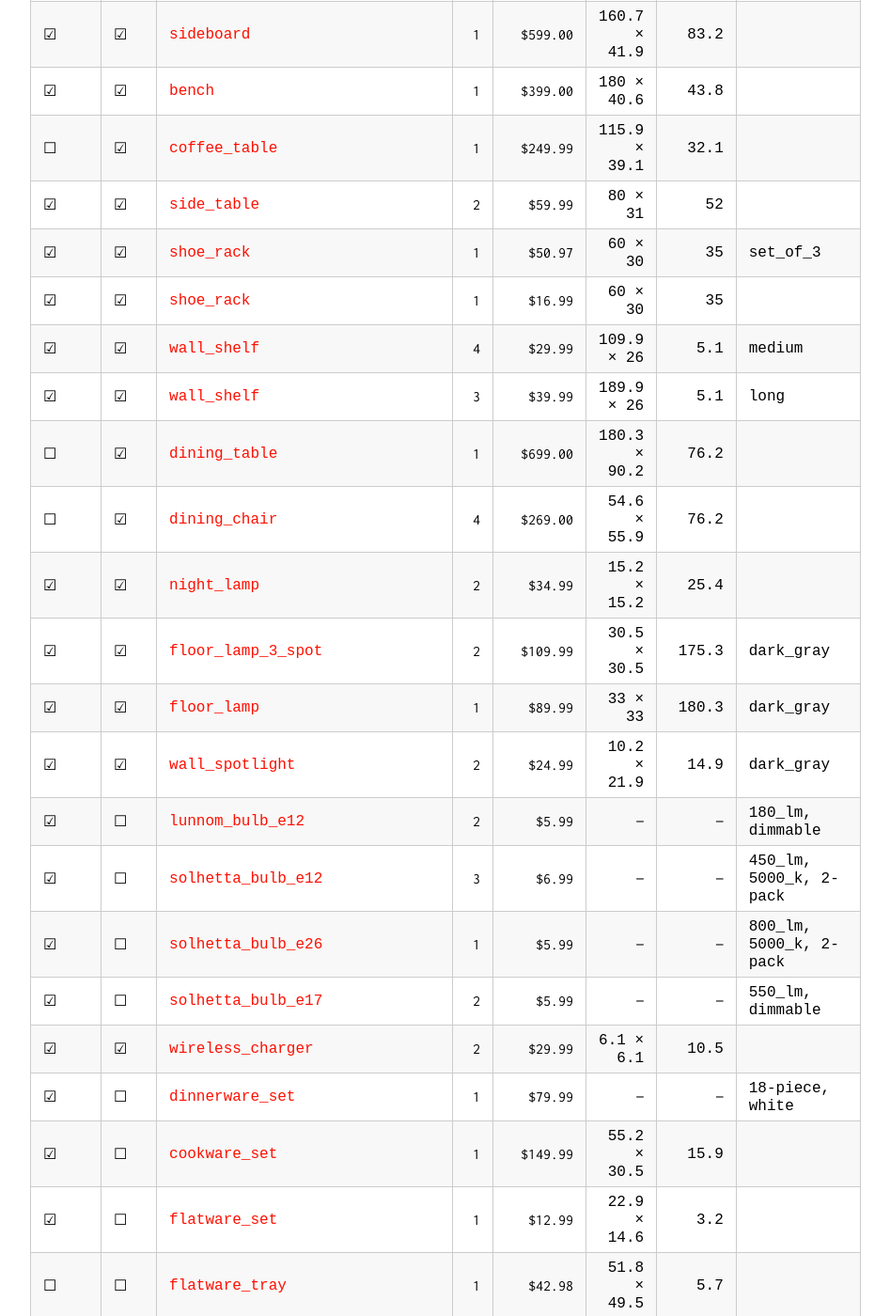
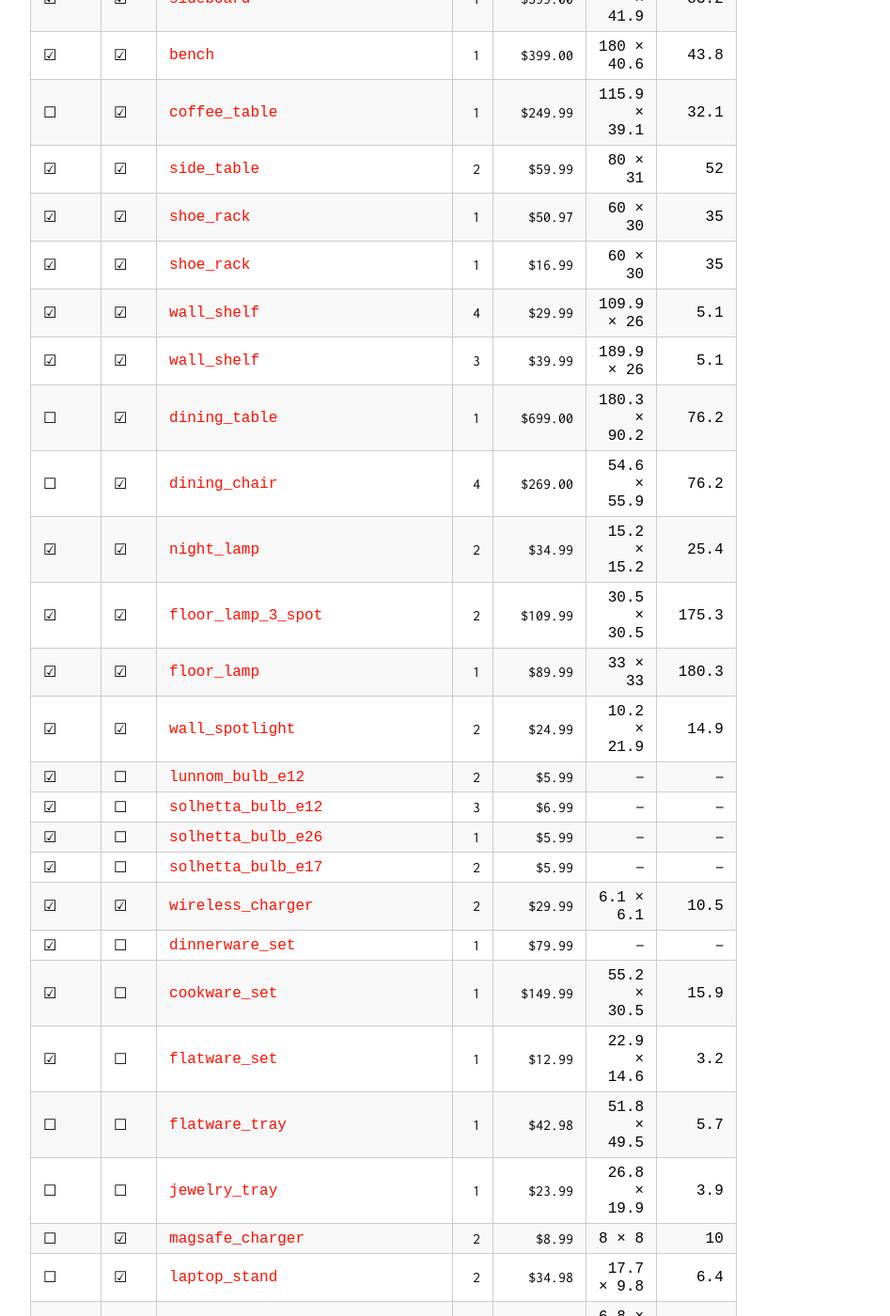
Before and after one commit to caporali/caporali.github.io, a Jekyll site: the page built from files/apt/markdown/furniture.md, in a window 1280 px wide and 1400 px high, scrolled down 1352 px. Shown: the whole window at 94% size, without its empty margins (258-1205 px from the left). Built offline with Jekyll 4.4.1, drawn with Linux system fonts in a browser that asks for light colours; our own code applies the rules of GitHub Pages for plain Markdown files; some of the changed text lies outside the part shown.

Commit message:
variant removed

```diff
--- a/files/apt/markdown/furniture.md
+++ b/files/apt/markdown/furniture.md
@@ -1,56 +1,56 @@
 # furniture
 
-| bought | plan | item | n. | price | `width × depth`  (`cm`) | `height` (`cm`) | variant |
-| --- | --- | --- | ---: | ---: | ---: | ---: | --- |
-| ☑ | ☑ | [`bed`](https://www.ikea.com/us/en/p/malm-high-bed-frame-2-storage-boxes-white-loenset-s69176068/) | 1 | $579.00 | `208.9 × 211.1` | `100` | `king` |
-| ☑ | ☐ | [`mattress`](https://www.ikea.com/us/en/p/valevag-pocket-spring-mattress-medium-firm-white-40511853/) | 1 | $499.00 | `193 × 201.9` | `24.1` | `king` |
-| ☑ | ☐ | [`mattress_protector`](https://www.ikea.com/us/en/p/grusnarv-waterproof-mattress-protector-20522145/) | 2 | $29.99 | `193 × 203.2` | — | `king` |
-| ☑ | ☐ | [`bath_sheet`](https://www.ikea.com/us/en/p/brokglim-bath-sheet-white-60612035/) | 2 | $24.99 | `99.1 × 149.9` | — | `white` |
-| ☐ | ☐ | [`classic_percale_fitted_sheet`](https://www.brooklinen.com/products/classic-fitted-sheets) | 2 | $69 | — | — | |
-| ☐ | ☐ | [`classic_percale_pillowcase_set`](https://www.brooklinen.com/products/classic-pillowcases) | 4 | $69 | — | — | |
-| ☐ | ☐ | [`classic_percale_duvet_cover`](https://www.brooklinen.com/products/classic-duvet-cover) | 2 | $169 | — | — | |
-| ☐ | ☐ | [`down_alternative_comforter`](https://www.brooklinen.com/products/down-alternative-comforter) | 1 | $169 | — | — | |
-| ☐ | ☐ | [`down_alternative_pillow`](https://www.brooklinen.com/products/down-alternative-pillow) | 4 | $59 | — | — | |
-| ☑ | ☐ | [`drawer_pack`](https://www.ikea.com/us/en/p/malm-underbed-storage-box-for-high-bed-white-20252723/) | 1 | $100.00 | `101.9 × 61.9` | `28.9` | |
-| ☑ | ☐ | [`skubb_box_set`](https://www.ikea.com/us/en/p/skubb-box-set-of-3-white-80596497/) | 4 | $7.99 | `19.7 × 38.1` | `12.1` | `set_of_3` |
-| ☑ | ☐ | [`hanger`](https://www.ikea.com/us/en/p/bumerang-hanger-natural-30238543/) | 4 | $7.99 | — | — | `BUMERANG, natural, 8-pack` |
-| ☑ | ☑ | [`dresser`](https://www.ikea.com/us/en/p/storklinta-6-drawer-dresser-white-anchor-unlock-function-60561248/) | 1 | $249.99 | `140 × 47.9` | `74.9` | `white` |
-| ☑ | ☑ | [`nightstand`](https://www.ikea.com/us/en/p/eket-wall-mounted-shelving-unit-white-s39285808/) | 2 | $30.00 | `34.9 × 25.1` | `34.9` | |
-| ☑ | ☑ | [`desk`](https://www.ikea.com/us/en/p/mittzon-desk-sit-stand-electric-white-s29528572/) | 2 | $579.99 | `140 × 80` | `61.9–126` | `big` |
-| ☐ | ☑ | [`desk_chair`](https://www.branchfurniture.com/products/ergonomic-chair) | 2 | $369.00 | `70.1 × 70.1` | `96.5–106.7` | |
-| ☑ | ☐ | [`power_strip`](https://www.ikea.com/us/en/p/koppla-5-outlet-power-strip-2-usb-ports-white-10280825/) | 2 | $34.99 | `30.5 × 5.1` | — | |
-| ☐ | ☑ | [`sofa`](https://www.ikea.com/us/en/p/uppakra-sectional-3-seat-with-chaise-left-johanneshov-dark-gray-s39619944/) | 1 | $1,940.00 | `249.9 × 180` | `94.9` | `left_chaise`|
-| ☐ | ☑ | [`sofa_stool`](https://www.ikea.com/us/en/p/uppakra-ottoman-johanneshov-dark-gray-s59619373/) | 1 | $369.00 | `126 × 77.2` | `46` | |
-| ☑ | ☑ | [`armrest_tray`](https://www.ikea.com/us/en/p/roedeby-armrest-tray-bamboo-40417577/) | 2 | $19.99 | `65.1 × 37.1` | — | |
-| ☑ | ☑ | [`tv_unit`](https://www.ikea.com/us/en/p/stockholm-2025-tv-unit-with-sliding-doors-oak-veneer-90586638/) | 1 | $499.99 | `178.8 × 41.9` | `56.2` | |
-| ☑ | ☑ | [`sideboard`](https://www.ikea.com/us/en/p/stockholm-2025-sideboard-oak-veneer-10586604/) | 1 | $599.00 | `160.7 × 41.9` | `83.2` | |
-| ☑ | ☑ | [`bench`](https://www.ikea.com/us/en/p/stockholm-2025-shelving-unit-bench-oak-veneer-90586515/) | 1 | $399.00 | `180 × 40.6` | `43.8` | |
-| ☐ | ☑ | [`coffee_table`](https://www.ikea.com/us/en/p/guttane-coffee-table-oak-10587712/) | 1 | $249.99 | `115.9 × 39.1` | `32.1` | |
-| ☑ | ☑ | [`side_table`](https://www.ikea.com/us/en/p/holmerud-side-table-oak-effect-40541421/) | 2 | $59.99 | `80 × 31` | `52` | |
-| ☑ | ☑ | [`shoe_rack`](https://www.ikea.com/us/en/p/vasskaer-hallway-furniture-set-of-3-bamboo-s29614904/) | 1 | $50.97 | `60 × 30` | `35` | `set_of_3` |
-| ☑ | ☑ | [`shoe_rack`](https://www.ikea.com/us/en/p/vasskaer-shoe-rack-bamboo-80624645/) | 1 | $16.99 | `60 × 30` | `35` | |
-| ☑ | ☑ | [`wall_shelf`](https://www.ikea.com/us/en/p/lack-wall-shelf-white-90282180/) | 4 | $29.99 | `109.9 × 26` | `5.1` | `medium` |
-| ☑ | ☑ | [`wall_shelf`](https://www.ikea.com/us/en/p/lack-wall-shelf-white-50282182/) | 3 | $39.99 | `189.9 × 26` | `5.1` | `long` |
-| ☐ | ☑ | [`dining_table`](https://www.article.com/product/24725/emmer-71-glass-dining-table-oak) | 1 | $699.00 | `180.3 × 90.2` | `76.2` | |
-| ☐ | ☑ | [`dining_chair`](https://www.article.com/product/19215/fonra-dining-chair-oak-and-santolina-gray) | 4 | $269.00 | `54.6 × 55.9` | `76.2` | |
-| ☑ | ☑ | [`night_lamp`](https://www.ikea.com/us/en/p/taernaby-table-lamp-dimmable-beige-10508079/) | 2 | $34.99 | `15.2 × 15.2` | `25.4` | |
-| ☑ | ☑ | [`floor_lamp_3_spot`](https://www.ikea.com/us/en/p/hektar-floor-lamp-with-3-spotlights-dark-gray-40393618/) | 2 | $109.99 | `30.5 × 30.5` | `175.3` | `dark_gray` |
-| ☑ | ☑ | [`floor_lamp`](https://www.ikea.com/us/en/p/hektar-floor-lamp-dark-gray-70216544/) | 1 | $89.99 | `33 × 33` | `180.3` | `dark_gray` |
-| ☑ | ☑ | [`wall_spotlight`](https://www.ikea.com/us/en/p/hektar-wall-clamp-spotlight-dark-gray-50216540/) | 2 | $24.99 | `10.2 × 21.9` | `14.9` | `dark_gray` |
-| ☑ | ☐ | [`lunnom_bulb_e12`](https://www.ikea.com/us/en/p/lunnom-led-bulb-e12-180-lumen-dimmable-chandelier-brown-clear-glass-80539261/) | 2 | $5.99 | — | — | `180_lm, dimmable` |
-| ☑ | ☐ | [`solhetta_bulb_e12`](https://www.ikea.com/us/en/p/solhetta-led-bulb-e12-450-lumen-globe-opal-00591494/) | 3 | $6.99 | — | — | `450_lm, 5000_k, 2-pack` |
-| ☑ | ☐ | [`solhetta_bulb_e26`](https://www.ikea.com/us/en/p/solhetta-led-bulb-e26-800-lumen-globe-opal-10591506/) | 1 | $5.99 | — | — | `800_lm, 5000_k, 2-pack` |
-| ☑ | ☐ | [`solhetta_bulb_e17`](https://www.ikea.com/us/en/p/solhetta-led-bulb-e17-reflector-r14-550-lm-dimmable-00550511/) | 2 | $5.99 | — | — | `550_lm, dimmable` |
-| ☑ | ☑ | [`wireless_charger`](https://www.ikea.com/us/en/p/vaestmaerke-wireless-charging-stand-50618429/) | 2 | $29.99 | `6.1 × 6.1` | `10.5` | |
-| ☑ | ☐ | [`dinnerware_set`](https://www.ikea.com/us/en/p/ikea-365-18-piece-dinnerware-set-white-30621362/) | 1 | $79.99 | — | — | `18-piece, white` |
-| ☑ | ☐ | [`cookware_set`](https://www.ikea.com/us/en/p/hemkomst-7-piece-cookware-set-stainless-steel-50577018/) | 1 | $149.99 | `55.2 × 30.5` | `15.9` | |
-| ☑ | ☐ | [`flatware_set`](https://www.ikea.com/us/en/p/foernuft-20-piece-flatware-set-stainless-steel-90043076/) | 1 | $12.99 | `22.9 × 14.6` | `3.2` | |
-| ☐ | ☐ | [`flatware_tray`](https://www.ikea.com/us/en/p/uppdatera-flatware-tray-tray-with-knife-rack-anthracite-light-bamboo-s39611801/) | 1 | $42.98 | `51.8 × 49.5` | `5.7` | |
-| ☐ | ☐ | [`jewelry_tray`](https://www.amazon.com/hz/wishlist/ls/35M83Y4OHBP84/ref=nav_wishlist_lists_1) | 1 | $23.99 | `26.8 × 19.9` | `3.9` | |
-| ☐ | ☑ | [`magsafe_charger`](https://www.amazon.com/hz/wishlist/ls/35M83Y4OHBP84/ref=nav_wishlist_lists_1) | 2 | $8.99 | `8 × 8` | `10` |  |
-| ☐ | ☑ | [`laptop_stand`](https://www.amazon.com/hz/wishlist/ls/35M83Y4OHBP84/ref=nav_wishlist_lists_1) | 2 | $34.98 | `17.7 × 9.8` | `6.4` | |
-| ☐ | ☑ | [`mouse`](https://www.amazon.com/hz/wishlist/ls/35M83Y4OHBP84/ref=nav_wishlist_lists_1) | 1 | $21.49 | `6.8 × 10.5` | `3.8` | |
-| ☐ | ☑ | [`mouse_pad`](https://www.amazon.com/hz/wishlist/ls/35M83Y4OHBP84/ref=nav_wishlist_lists_1) | 2 | $12.99 | `80 × 29.7` | `0.3` | |
+| bought | plan | item | n. | price | `width × depth`  (`cm`) | `height` (`cm`) |
+| --- | --- | --- | ---: | ---: | ---: | ---: |
+| ☑ | ☑ | [`bed`](https://www.ikea.com/us/en/p/malm-high-bed-frame-2-storage-boxes-white-loenset-s69176068/) | 1 | $579.00 | `208.9 × 211.1` | `100` |
+| ☑ | ☐ | [`mattress`](https://www.ikea.com/us/en/p/valevag-pocket-spring-mattress-medium-firm-white-40511853/) | 1 | $499.00 | `193 × 201.9` | `24.1` |
+| ☑ | ☐ | [`mattress_protector`](https://www.ikea.com/us/en/p/grusnarv-waterproof-mattress-protector-20522145/) | 2 | $29.99 | `193 × 203.2` | — |
+| ☑ | ☐ | [`bath_sheet`](https://www.ikea.com/us/en/p/brokglim-bath-sheet-white-60612035/) | 2 | $24.99 | `99.1 × 149.9` | — |
+| ☐ | ☐ | [`classic_percale_fitted_sheet`](https://www.brooklinen.com/products/classic-fitted-sheets) | 2 | $69 | — | — |
+| ☐ | ☐ | [`classic_percale_pillowcase_set`](https://www.brooklinen.com/products/classic-pillowcases) | 4 | $69 | — | — |
+| ☐ | ☐ | [`classic_percale_duvet_cover`](https://www.brooklinen.com/products/classic-duvet-cover) | 2 | $169 | — | — |
+| ☐ | ☐ | [`down_alternative_comforter`](https://www.brooklinen.com/products/down-alternative-comforter) | 1 | $169 | — | — |
+| ☐ | ☐ | [`down_alternative_pillow`](https://www.brooklinen.com/products/down-alternative-pillow) | 4 | $59 | — | — |
+| ☑ | ☐ | [`drawer_pack`](https://www.ikea.com/us/en/p/malm-underbed-storage-box-for-high-bed-white-20252723/) | 1 | $100.00 | `101.9 × 61.9` | `28.9` |
+| ☑ | ☐ | [`skubb_box_set`](https://www.ikea.com/us/en/p/skubb-box-set-of-3-white-80596497/) | 4 | $7.99 | `19.7 × 38.1` | `12.1` |
+| ☑ | ☐ | [`hanger`](https://www.ikea.com/us/en/p/bumerang-hanger-natural-30238543/) | 4 | $7.99 | — | — |
+| ☑ | ☑ | [`dresser`](https://www.ikea.com/us/en/p/storklinta-6-drawer-dresser-white-anchor-unlock-function-60561248/) | 1 | $249.99 | `140 × 47.9` | `74.9` |
+| ☑ | ☑ | [`nightstand`](https://www.ikea.com/us/en/p/eket-wall-mounted-shelving-unit-white-s39285808/) | 2 | $30.00 | `34.9 × 25.1` | `34.9` |
+| ☑ | ☑ | [`desk`](https://www.ikea.com/us/en/p/mittzon-desk-sit-stand-electric-white-s29528572/) | 2 | $579.99 | `140 × 80` | `61.9–126` |
+| ☐ | ☑ | [`desk_chair`](https://www.branchfurniture.com/products/ergonomic-chair) | 2 | $369.00 | `70.1 × 70.1` | `96.5–106.7` |
+| ☑ | ☐ | [`power_strip`](https://www.ikea.com/us/en/p/koppla-5-outlet-power-strip-2-usb-ports-white-10280825/) | 2 | $34.99 | `30.5 × 5.1` | — |
+| ☐ | ☑ | [`sofa`](https://www.ikea.com/us/en/p/uppakra-sectional-3-seat-with-chaise-left-johanneshov-dark-gray-s39619944/) | 1 | $1,940.00 | `249.9 × 180` | `94.9` |
+| ☐ | ☑ | [`sofa_stool`](https://www.ikea.com/us/en/p/uppakra-ottoman-johanneshov-dark-gray-s59619373/) | 1 | $369.00 | `126 × 77.2` | `46` |
+| ☑ | ☑ | [`armrest_tray`](https://www.ikea.com/us/en/p/roedeby-armrest-tray-bamboo-40417577/) | 2 | $19.99 | `65.1 × 37.1` | — |
+| ☑ | ☑ | [`tv_unit`](https://www.ikea.com/us/en/p/stockholm-2025-tv-unit-with-sliding-doors-oak-veneer-90586638/) | 1 | $499.99 | `178.8 × 41.9` | `56.2` |
+| ☑ | ☑ | [`sideboard`](https://www.ikea.com/us/en/p/stockholm-2025-sideboard-oak-veneer-10586604/) | 1 | $599.00 | `160.7 × 41.9` | `83.2` |
+| ☑ | ☑ | [`bench`](https://www.ikea.com/us/en/p/stockholm-2025-shelving-unit-bench-oak-veneer-90586515/) | 1 | $399.00 | `180 × 40.6` | `43.8` |
+| ☐ | ☑ | [`coffee_table`](https://www.ikea.com/us/en/p/guttane-coffee-table-oak-10587712/) | 1 | $249.99 | `115.9 × 39.1` | `32.1` |
+| ☑ | ☑ | [`side_table`](https://www.ikea.com/us/en/p/holmerud-side-table-oak-effect-40541421/) | 2 | $59.99 | `80 × 31` | `52` |
+| ☑ | ☑ | [`shoe_rack`](https://www.ikea.com/us/en/p/vasskaer-hallway-furniture-set-of-3-bamboo-s29614904/) | 1 | $50.97 | `60 × 30` | `35` |
+| ☑ | ☑ | [`shoe_rack`](https://www.ikea.com/us/en/p/vasskaer-shoe-rack-bamboo-80624645/) | 1 | $16.99 | `60 × 30` | `35` |
+| ☑ | ☑ | [`wall_shelf`](https://www.ikea.com/us/en/p/lack-wall-shelf-white-90282180/) | 4 | $29.99 | `109.9 × 26` | `5.1` |
+| ☑ | ☑ | [`wall_shelf`](https://www.ikea.com/us/en/p/lack-wall-shelf-white-50282182/) | 3 | $39.99 | `189.9 × 26` | `5.1` |
+| ☐ | ☑ | [`dining_table`](https://www.article.com/product/24725/emmer-71-glass-dining-table-oak) | 1 | $699.00 | `180.3 × 90.2` | `76.2` |
+| ☐ | ☑ | [`dining_chair`](https://www.article.com/product/19215/fonra-dining-chair-oak-and-santolina-gray) | 4 | $269.00 | `54.6 × 55.9` | `76.2` |
+| ☑ | ☑ | [`night_lamp`](https://www.ikea.com/us/en/p/taernaby-table-lamp-dimmable-beige-10508079/) | 2 | $34.99 | `15.2 × 15.2` | `25.4` |
+| ☑ | ☑ | [`floor_lamp_3_spot`](https://www.ikea.com/us/en/p/hektar-floor-lamp-with-3-spotlights-dark-gray-40393618/) | 2 | $109.99 | `30.5 × 30.5` | `175.3` |
+| ☑ | ☑ | [`floor_lamp`](https://www.ikea.com/us/en/p/hektar-floor-lamp-dark-gray-70216544/) | 1 | $89.99 | `33 × 33` | `180.3` |
+| ☑ | ☑ | [`wall_spotlight`](https://www.ikea.com/us/en/p/hektar-wall-clamp-spotlight-dark-gray-50216540/) | 2 | $24.99 | `10.2 × 21.9` | `14.9` |
+| ☑ | ☐ | [`lunnom_bulb_e12`](https://www.ikea.com/us/en/p/lunnom-led-bulb-e12-180-lumen-dimmable-chandelier-brown-clear-glass-80539261/) | 2 | $5.99 | — | — |
+| ☑ | ☐ | [`solhetta_bulb_e12`](https://www.ikea.com/us/en/p/solhetta-led-bulb-e12-450-lumen-globe-opal-00591494/) | 3 | $6.99 | — | — |
+| ☑ | ☐ | [`solhetta_bulb_e26`](https://www.ikea.com/us/en/p/solhetta-led-bulb-e26-800-lumen-globe-opal-10591506/) | 1 | $5.99 | — | — |
+| ☑ | ☐ | [`solhetta_bulb_e17`](https://www.ikea.com/us/en/p/solhetta-led-bulb-e17-reflector-r14-550-lm-dimmable-00550511/) | 2 | $5.99 | — | — |
+| ☑ | ☑ | [`wireless_charger`](https://www.ikea.com/us/en/p/vaestmaerke-wireless-charging-stand-50618429/) | 2 | $29.99 | `6.1 × 6.1` | `10.5` |
+| ☑ | ☐ | [`dinnerware_set`](https://www.ikea.com/us/en/p/ikea-365-18-piece-dinnerware-set-white-30621362/) | 1 | $79.99 | — | — |
+| ☑ | ☐ | [`cookware_set`](https://www.ikea.com/us/en/p/hemkomst-7-piece-cookware-set-stainless-steel-50577018/) | 1 | $149.99 | `55.2 × 30.5` | `15.9` |
+| ☑ | ☐ | [`flatware_set`](https://www.ikea.com/us/en/p/foernuft-20-piece-flatware-set-stainless-steel-90043076/) | 1 | $12.99 | `22.9 × 14.6` | `3.2` |
+| ☐ | ☐ | [`flatware_tray`](https://www.ikea.com/us/en/p/uppdatera-flatware-tray-tray-with-knife-rack-anthracite-light-bamboo-s39611801/) | 1 | $42.98 | `51.8 × 49.5` | `5.7` |
+| ☐ | ☐ | [`jewelry_tray`](https://www.amazon.com/hz/wishlist/ls/35M83Y4OHBP84/ref=nav_wishlist_lists_1) | 1 | $23.99 | `26.8 × 19.9` | `3.9` |
+| ☐ | ☑ | [`magsafe_charger`](https://www.amazon.com/hz/wishlist/ls/35M83Y4OHBP84/ref=nav_wishlist_lists_1) | 2 | $8.99 | `8 × 8` | `10` |
+| ☐ | ☑ | [`laptop_stand`](https://www.amazon.com/hz/wishlist/ls/35M83Y4OHBP84/ref=nav_wishlist_lists_1) | 2 | $34.98 | `17.7 × 9.8` | `6.4` |
+| ☐ | ☑ | [`mouse`](https://www.amazon.com/hz/wishlist/ls/35M83Y4OHBP84/ref=nav_wishlist_lists_1) | 1 | $21.49 | `6.8 × 10.5` | `3.8` |
+| ☐ | ☑ | [`mouse_pad`](https://www.amazon.com/hz/wishlist/ls/35M83Y4OHBP84/ref=nav_wishlist_lists_1) | 2 | $12.99 | `80 × 29.7` | `0.3` |
 
 *Notes.*
 - dimensions are rounded to `0.1 cm`.
```
